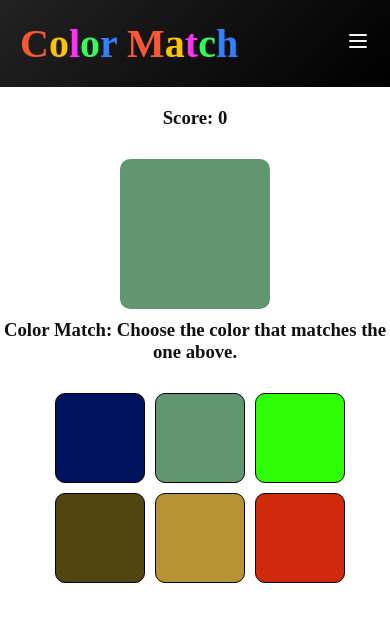
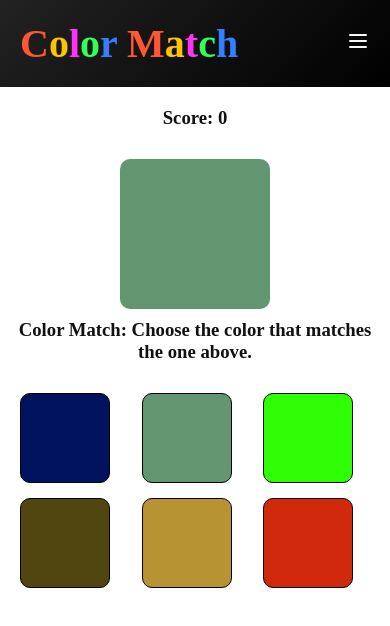
Before and after one commit to Oghenerevo/colorGame, a React (Vite) app: page / in a window 390 px wide. Shown: the top 626 px of the page. Built offline with nearby package versions, Linux system fonts and the light colour scheme.

Commit message:
fix: margin fixes and responsiveness

```diff
--- a/src/App.css
+++ b/src/App.css
@@ -103,7 +103,8 @@ h1 span {
 
 .game-board h3 {
   text-align: center;
-  margin-block-start: 10px;
+  margin: 10px 10px 0;
+
 }
 
 .target-color {
@@ -218,8 +219,8 @@ h1 span {
 @media screen and (max-width: 440px) {
   .options {
     margin: 30px auto;
-    gap: 10px;
-    width: min(100%, 280px);
+    /* gap: 10px; */
+    width: min(100%, 350px);
   }
 
   .option-color {
```
